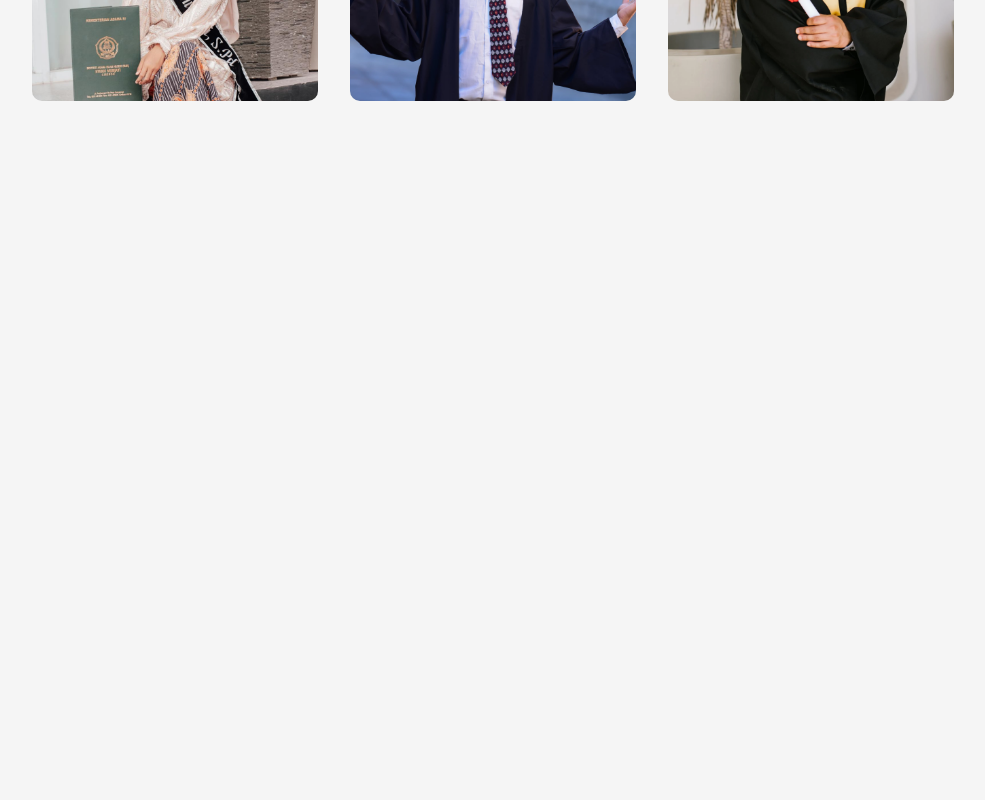
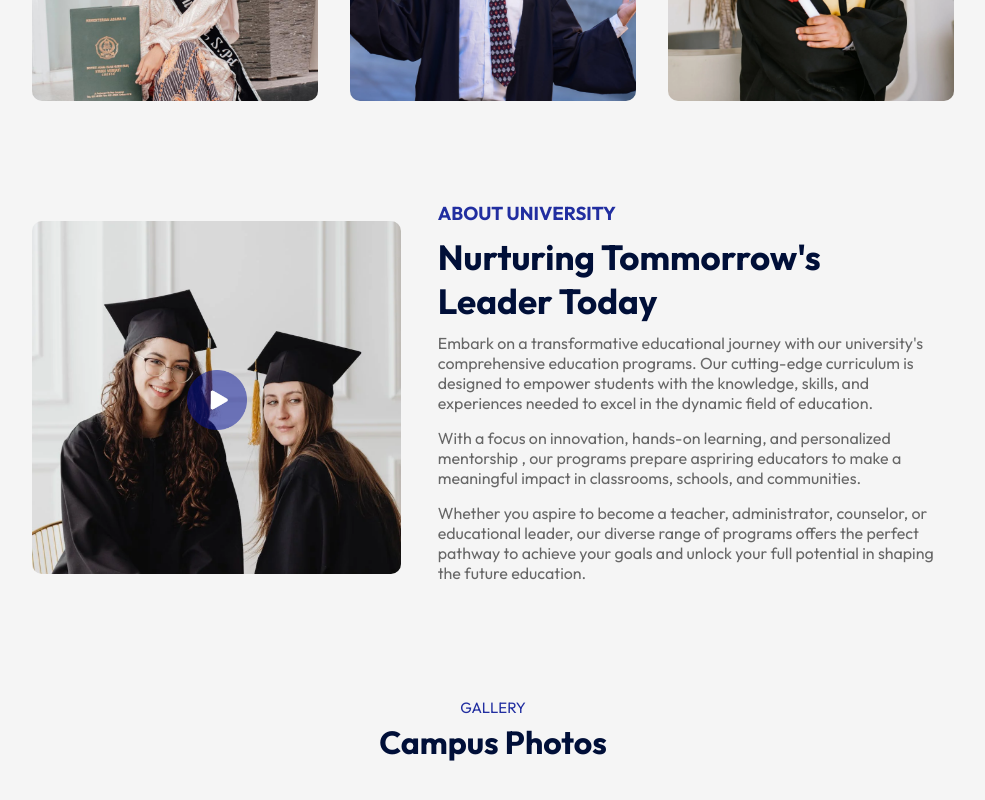
Before and after one commit to Kiril-Lankov/Complete-responsive-website, a React (Vite) app in the folder edu-website/: page / in a window 1280 px wide. Shown: the part 1200-2000 px from the top of the page, without its empty margins (147-1132 px from the left). Before the commit the page ends 1381 px from the top, so only its background shows below. Built offline with nearby package versions, Linux system fonts and the light colour scheme.

Commit message:
About component added

```diff
--- a/edu-website/src/App.jsx
+++ b/edu-website/src/App.jsx
@@ -3,6 +3,7 @@
 import Hero from "./components/Hero/Hero";
 import Programs from "./components/Programs/Programs";
 import Title from "./components/Title/Title";
+import About from "./components/About/About";
 
 const App = () => {
   return (
@@ -12,6 +13,8 @@
       <div className="container">
         <Title subTitle='Our PROGRAM' title='What We Offer'/>
         <Programs />
+        <About/>
+        <Title subTitle='Gallery' title='Campus Photos'/>
       </div>
 
     </div>
--- /dev/null
+++ b/edu-website/src/components/About/About.css
@@ -0,0 +1,47 @@
+.about {
+    margin: 100px auto;
+    display: flex;
+    align-items: center;
+    justify-content: space-between;
+    width: 90%;
+}
+
+.about-left {
+    flex-basis: 40%;
+    position: relative;
+}
+
+.about-right {
+flex-basis: 56%;
+}
+
+.about-img {
+    width: 100%;
+    border-radius: 10px;
+}
+
+.play-icon {
+    width: 60px;
+    position: absolute;
+    top: 50%;
+    left: 50%;
+    transform: translate(-50%, -50%);
+}
+
+.about h3 {
+    font-weight: 600px;
+    font-weight: 16px;
+    color: #212ea0;
+}
+
+.about h2 {
+    font-size: 35px;
+    color: #000f38;
+    margin: 10px 0;
+    max-width: 400px;
+}
+
+.about p {
+    color: #676767;
+    margin-bottom: 15px;
+}
--- /dev/null
+++ b/edu-website/src/components/About/About.jsx
@@ -0,0 +1,37 @@
+import React from "react";
+import "./About.css";
+import about_img from "../../assets/about.png";
+import play_icon from "../../assets/play-icon.png";
+
+const About = () => {
+    return (
+        <div className="about">
+            <div className="about-left">
+                <img src={about_img} alt="" className="about-img" />
+                <img src={play_icon} alt="" className="play-icon" />
+            </div>
+            <div className="about-right">
+                <h3>ABOUT UNIVERSITY</h3>
+                <h2>Nurturing Tommorrow's Leader Today</h2>
+                <p>
+                    Embark on a transformative educational journey with our
+                    university's comprehensive education programs. Our cutting-edge
+                    curriculum is designed to empower students with the knowledge,
+                    skills, and experiences needed to excel in the dynamic field of education.
+                </p>
+                <p>
+                    With a focus on innovation, hands-on learning, and personalized mentorship
+                    , our programs prepare aspriring educators to make a meaningful impact in
+                    classrooms, schools, and communities.
+                </p>
+                <p>
+                    Whether you aspire to become a teacher, administrator, counselor, or educational leader,
+                    our diverse range of programs offers the perfect pathway to achieve your goals and unlock
+                    your full potential in shaping the future education.
+                </p>
+            </div>
+        </div>
+    )
+}
+
+export default About;
--- a/edu-website/src/components/Navbar/Navbar.css
+++ b/edu-website/src/components/Navbar/Navbar.css
@@ -22,3 +22,9 @@
     margin: 5px 20px;
     font-size: 16px;
 }
+
+.dark-nav {
+    background: #212EA0;
+    transition: 0.5s;
+
+}
--- a/edu-website/src/components/Navbar/Navbar.jsx
+++ b/edu-website/src/components/Navbar/Navbar.jsx
@@ -1,9 +1,18 @@
-import React from "react";
+import React, { useEffect, useState } from "react";
 import "./Navbar.css";
 import logo from "../../assets/logo.png"
 const Navbar = () => {
+// making navbar transperant and colored when scrolling over 50 percents
+    const [sticky, setSticky] = useState(false);
+
+    useEffect(() => {
+        window.addEventListener('scroll', () => {
+            window.scrollY > 50 ? setSticky(true) : setSticky(false);
+        })
+    }, [] );
+
     return (
-        <nav className="container">
+        <nav className={`container ${sticky ? 'dark-nav' : '' }`}>
             <img src={logo} alt="" className="logo"/>
             <ul>
                 <li>Home</li>
```
